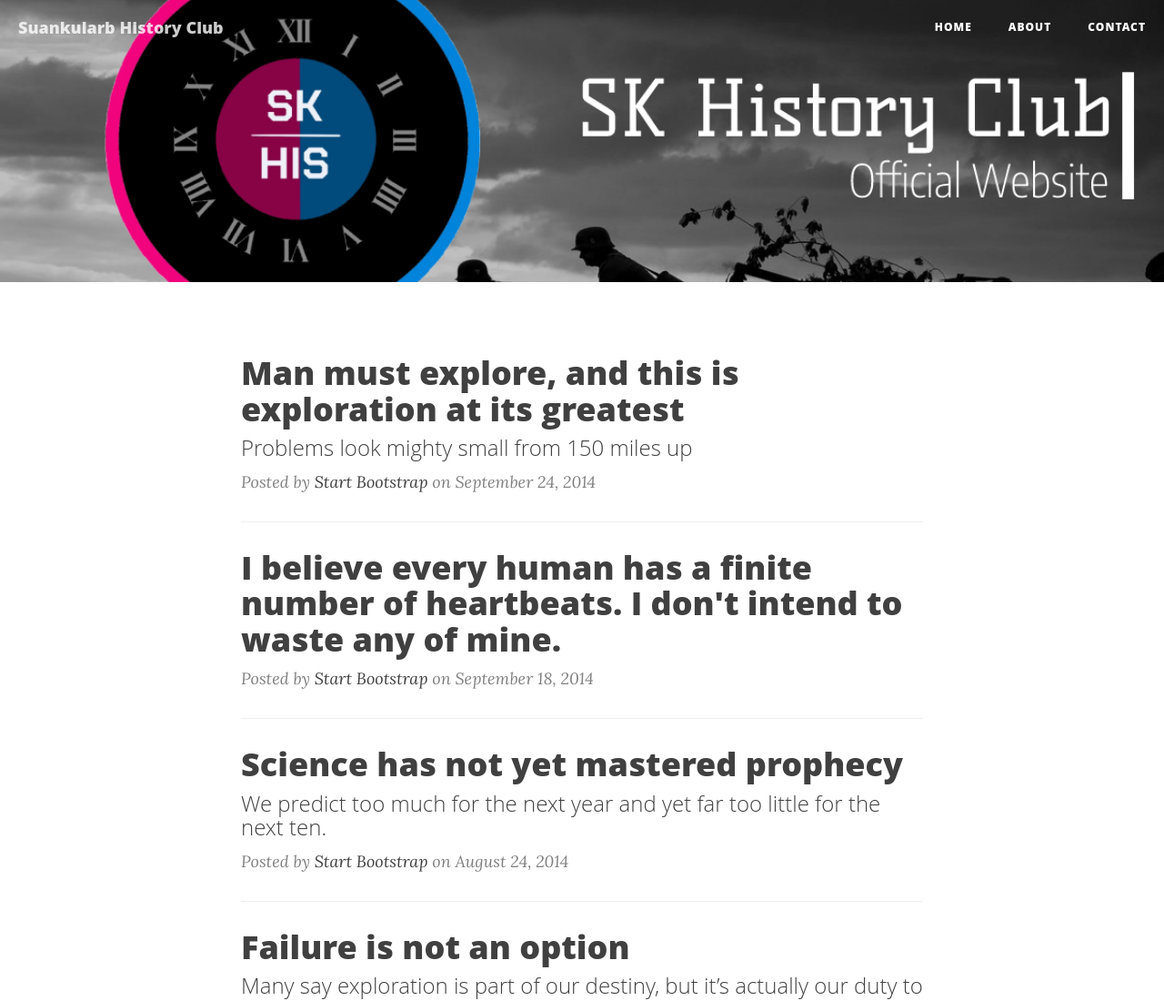
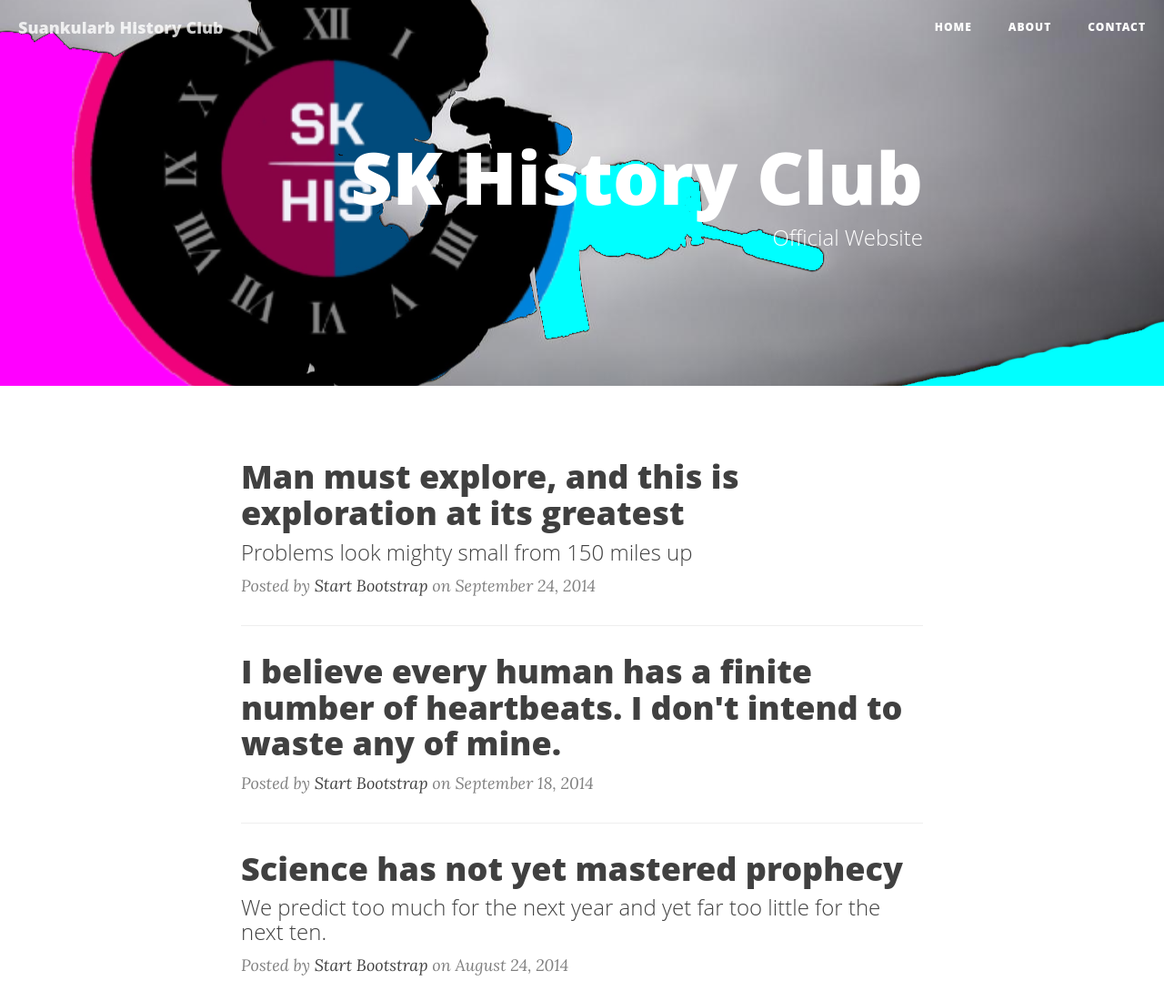
Before and after one commit to AungS8430-zz/skhis, a plain HTML site: page index.html in a window 1280 px wide. Shown: the top 1100 px of the page at 91% size. Drawn offline with Linux system fonts and the light colour scheme.

Commit message:
testing picture

```diff
--- a/index.html
+++ b/index.html
@@ -66,13 +66,13 @@
 
     <!-- Page Header -->
     <!-- Set your background image for this header on the line below. -->
-    <header class="intro-header" style="background-image: url('img/home-bg.png')">
+    <header class="intro-header" style="background-image: url('img/def-bg.png')">
         <div class="container">
             <div class="row">
                 <div class="col-lg-8 col-lg-offset-2 col-md-10 col-md-offset-1">
-                    <div class="site-heading">
-                        <h1></h1>
-                        <span class="subheading"></span>
+                    <div class="site-heading" style="text-align:right">
+                        <h1>SK History Club</h1>
+                        <span class="subheading">Official Website</span>
                     </div>
                 </div>
             </div>
```
Also changed, not shown: img/about-bg.png (deleted), img/contact-bg.png (deleted), img/def-bg.png (added), img/home-bg.png (deleted), img/post-bg.jpg (deleted), temp.txt (added).
